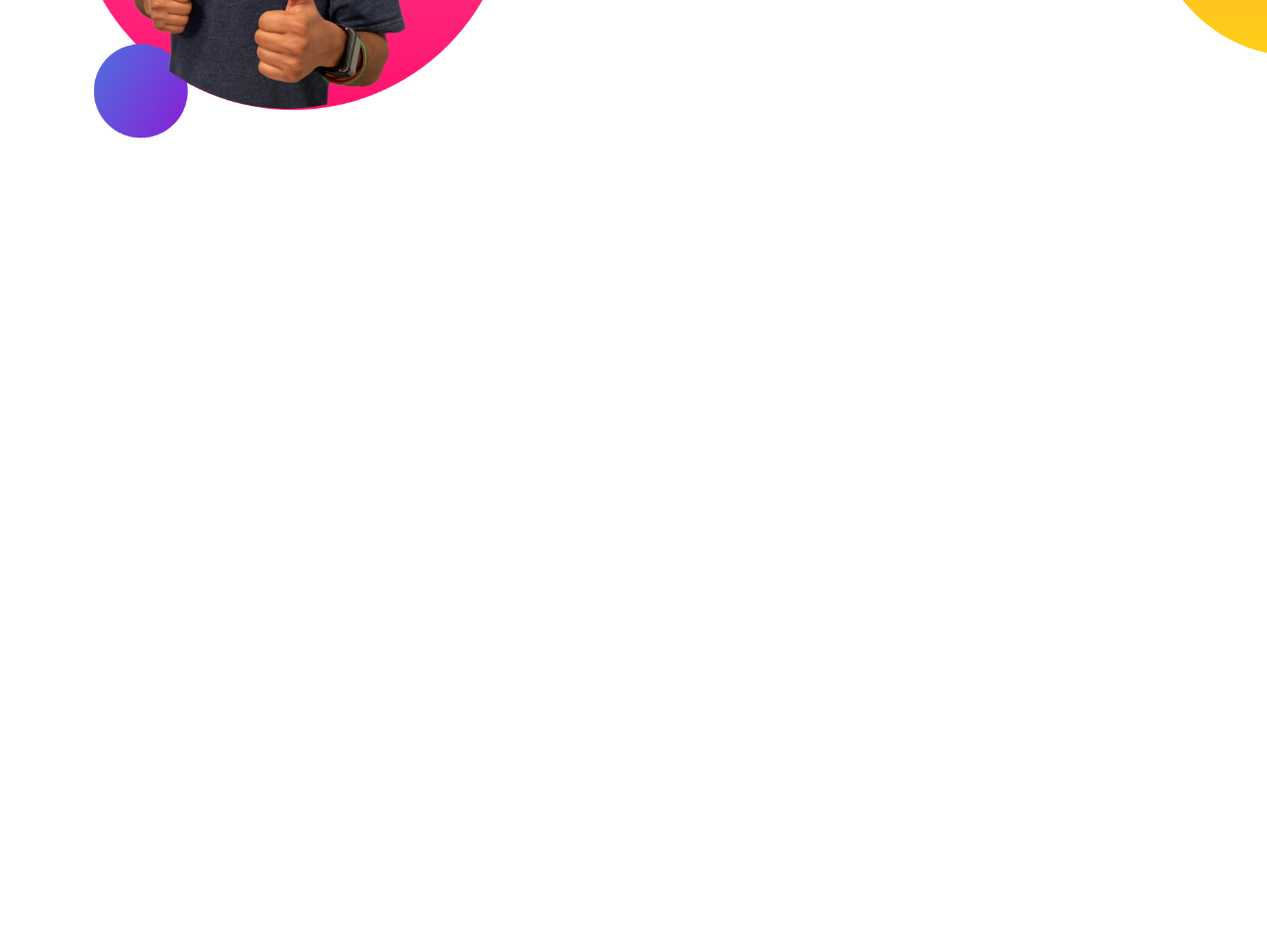
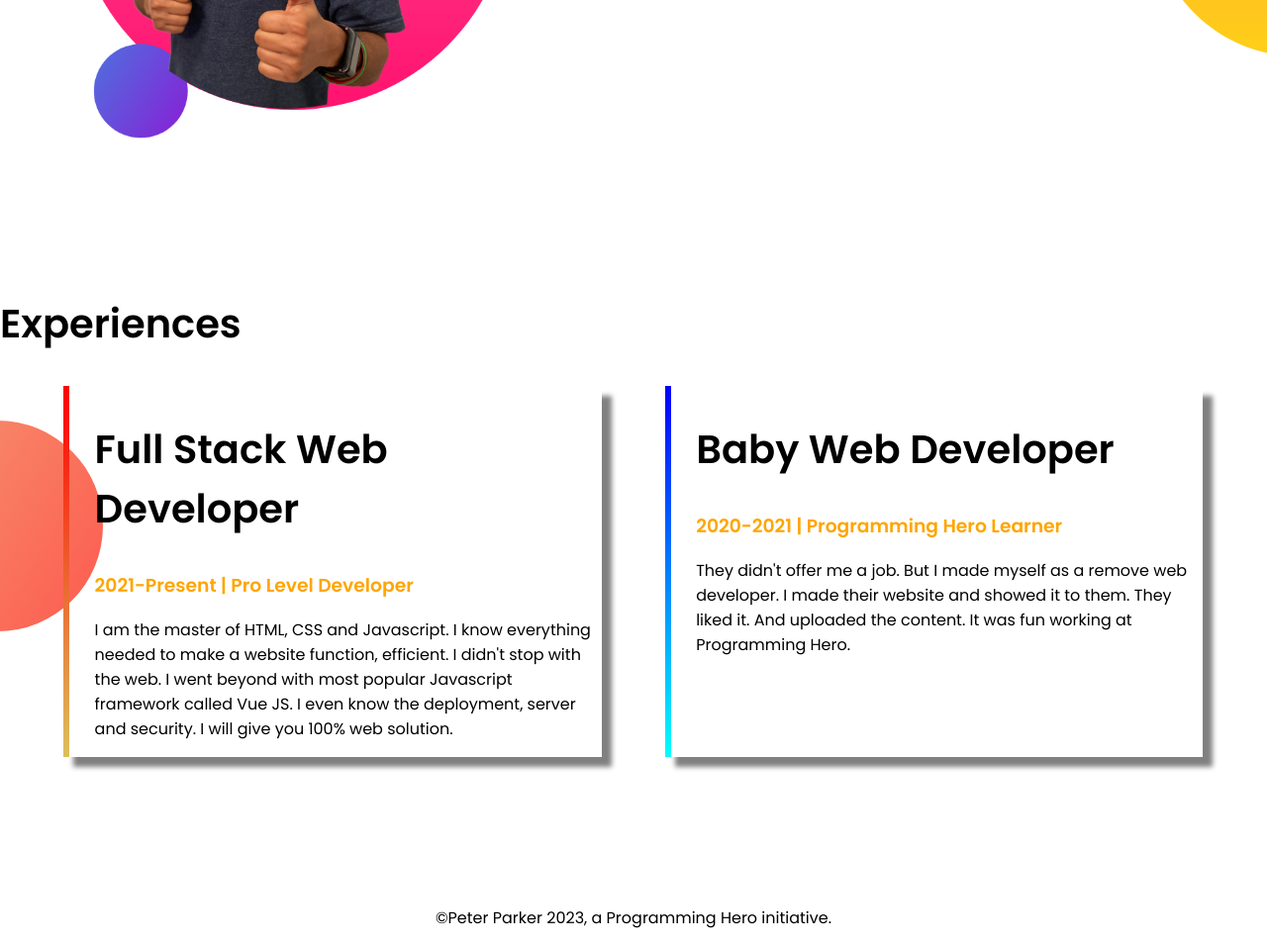
Before and after one commit to alemran22/dev-portfolio, a plain HTML site: page index.html in a window 1280 px wide. Shown: the part 977-1933 px from the top of the page at 99% size. Before the commit the page ends 1274 px from the top, so only its background shows below. Drawn offline with Linux system fonts and the light colour scheme.

Commit message:
experience and footer added

```diff
--- a/index.html
+++ b/index.html
@@ -16,7 +16,7 @@
 
 <body>
   <header>
-    <section class="top-banner">
+    <section class="top-banner flex-container">
       <div class="half-width">
         <h1>Welcome To </h1>
         <h1><span class="orange-color">Gazi's</span> World!</h1>
@@ -34,7 +34,7 @@
   </header>
 
 
-  <section class="dream-big">
+  <section class="dream-big flex-container">
     <div class="half-width">
       <img src="images/jhankar2.png" alt="">
     </div>
@@ -48,8 +48,36 @@
     </div>
   </section>
 
+  <section class="experience-area">
+    <h1>
+      Experiences
+    </h1>
+    <div class="flex-container">
+      <div class="red box-shadow">
+        <h1>Full Stack Web Developer</h1>
+        <h3 class="orange-color">2021-Present | Pro Level Developer</h3>
+        <p>I am the master of HTML, CSS and Javascript. I know everything needed to make a website function, efficient.
+          I
+          didn't
+          stop with the web. I went beyond with most popular Javascript framework called Vue JS. I even know the
+          deployment,
+          server and security. I will give you 100% web solution.</p>
+      </div>
+      <div class="blue box-shadow">
+        <h1>Baby Web Developer</h1>
+        <h3 class="orange-color">2020-2021 | Programming Hero Learner</h3>
+        <p>They didn't offer me a job. But I made myself as a remove web developer. I made their website and showed it
+          to
+          them.
+          They liked it. And uploaded the content. It was fun working at Programming Hero.</p>
+      </div>
+    </div>
 
+  </section>
 
+  <footer>
+    <p>©Peter Parker 2023, a Programming Hero initiative.</p>
+  </footer>
 
 
 
--- a/style.css
+++ b/style.css
@@ -4,7 +4,7 @@ body {
   margin: 0;
 }
 
-section {
+.flex-container {
   display: flex;
   margin-bottom: 150px;
 }
@@ -33,7 +33,7 @@ section {
 }
 
 h1 {
-  font-size: 50px;
+  font-size: 40px;
 }
 
 .orange-color {
@@ -46,3 +46,32 @@ h1 {
   background-repeat: no-repeat;
   background-position: right;
 }
+
+.box-shadow {
+  box-shadow: 10px 10px 5px grey;
+  width: 40%;
+  margin-left: 5%;
+  padding-left: 2%;
+}
+
+.experience-area {
+  background-image: url(images/exp-bg.png);
+  background-repeat: no-repeat;
+  background-position: left;
+}
+
+.red {
+  border-left: 6px solid;
+  border-image: linear-gradient(red, rgb(220, 192, 92));
+  border-image-slice: 1;
+}
+
+.blue {
+  border-left: 6px solid;
+  border-image: linear-gradient(blue, cyan);
+  border-image-slice: 1;
+}
+
+footer p {
+  text-align: center;
+}
```
